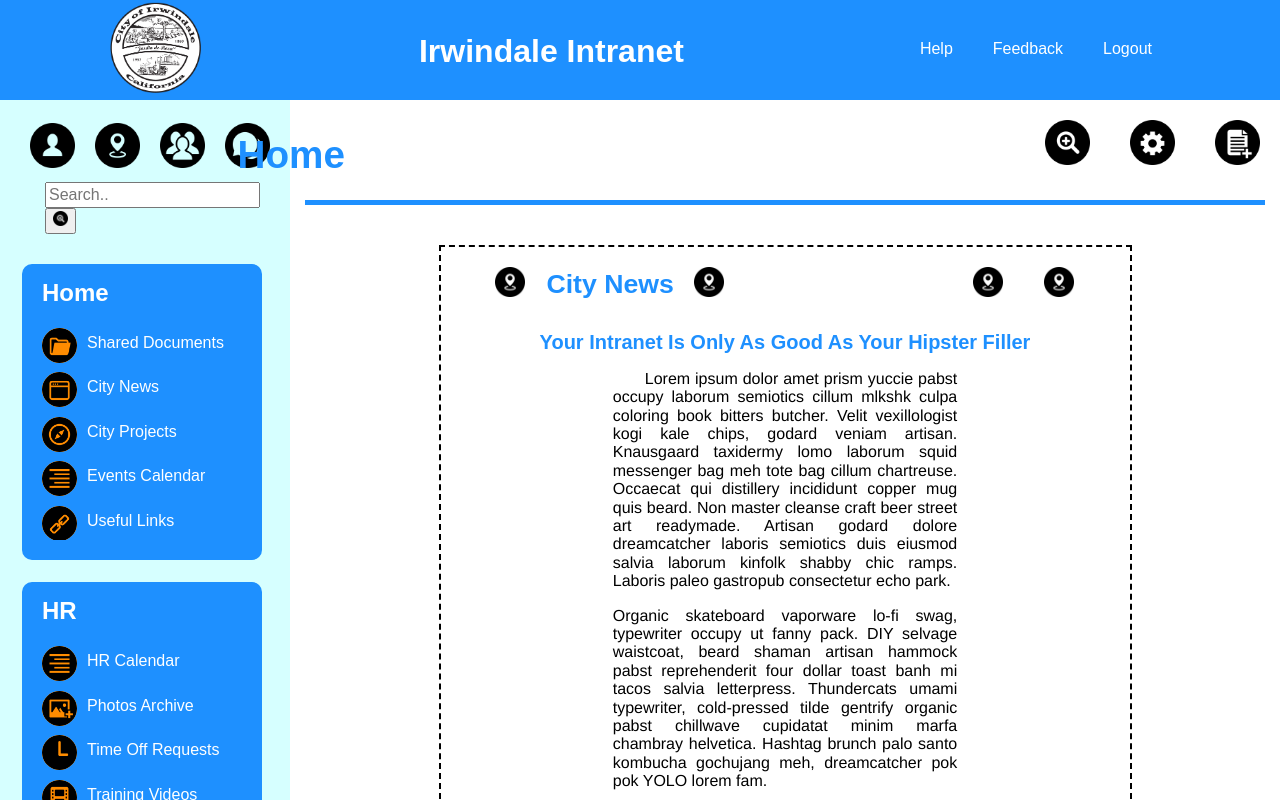
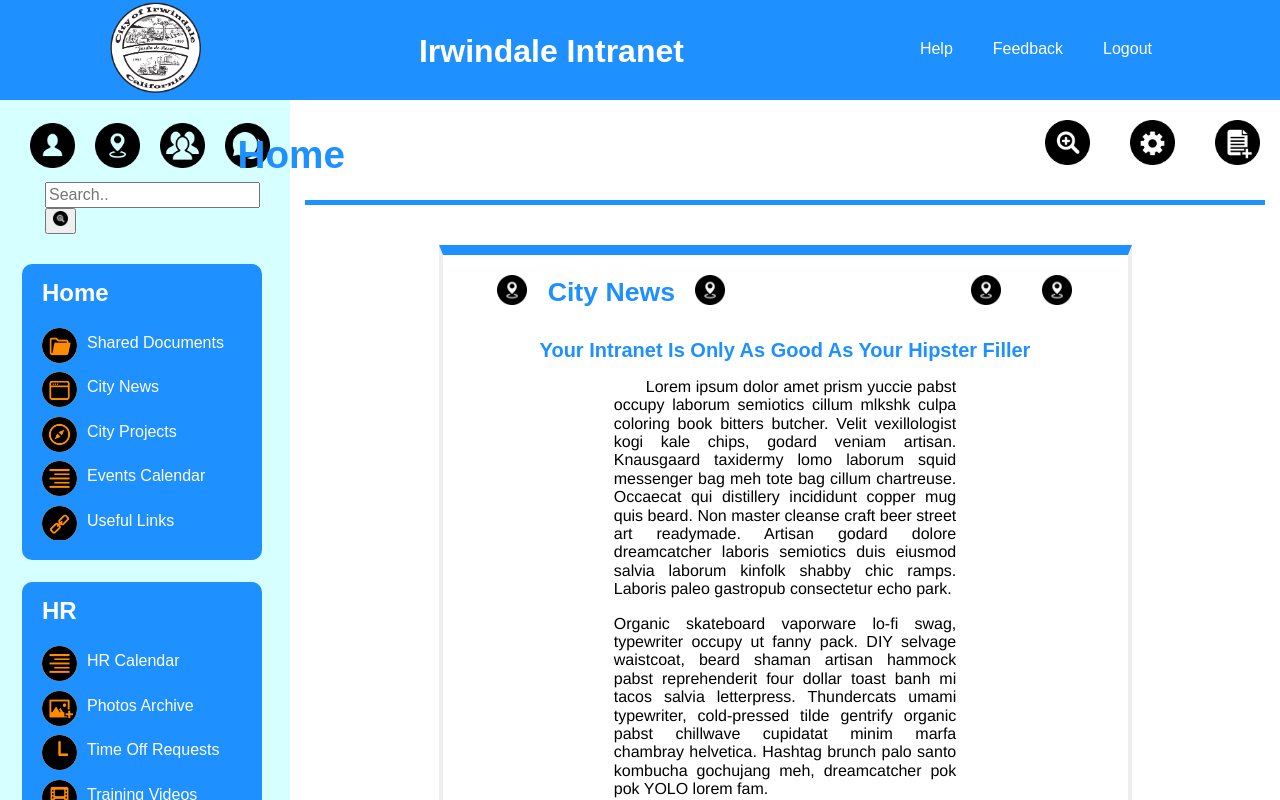
Before and after one commit to vim-vendors/react-intranet-scratchpad, a React app: page / in a window 1280 px wide. Shown: the top 800 px of the page. Built offline with nearby package versions, Linux system fonts and the light colour scheme; a web font is replaced by a local one.

Commit message:
Rounded border on main content created.

```diff
--- a/public/src/styles/base/_settings.scss
+++ b/public/src/styles/base/_settings.scss
@@ -14,6 +14,7 @@ $hoverblue: #009;
 $main: dodgerblue;
 // $aqua: paleturquoise;
 $aqua: #d6ffff;
+$side-border: rgb(238,238,238);
 
 //media query breakpoints
 $iphone-5s-min: 320px;
--- a/public/src/styles/components/_main_content.scss
+++ b/public/src/styles/components/_main_content.scss
@@ -5,8 +5,13 @@
 }
 
 .large-content {
-	border: $testing2;
-
+	border-top: 10px $main solid;
+	border-left: 4px $side-border solid;
+	border-right: 4px $side-border solid;
+	border-bottom: 4px $side-border solid;
+	border-bottom-left-radius: 70px;
+	border-bottom-right-radius: 70px;
+	margin-bottom: 40px;
 	footer {
 		margin-left: 24%;
 			img {
```
Also changed, not shown: public/bundle.js.
